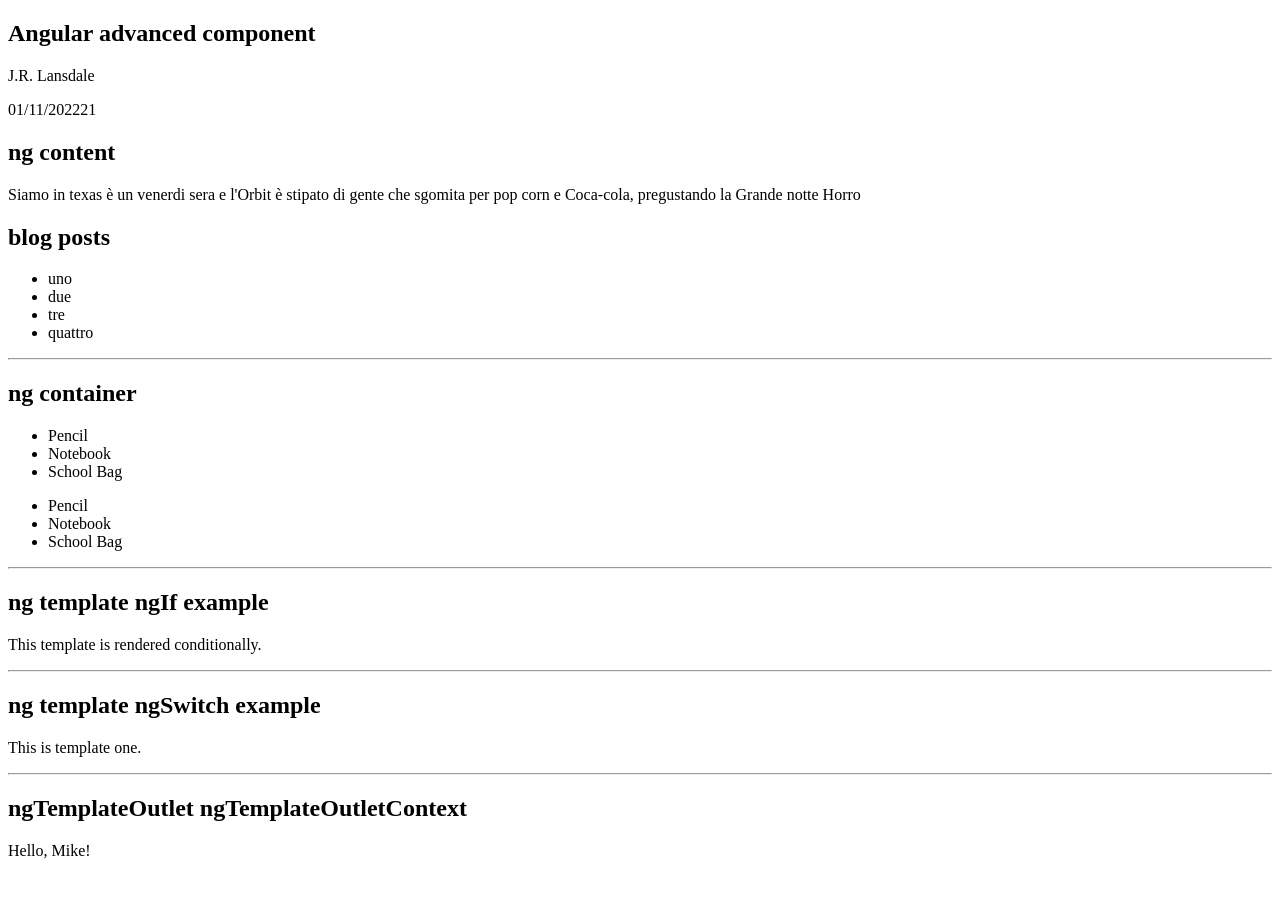
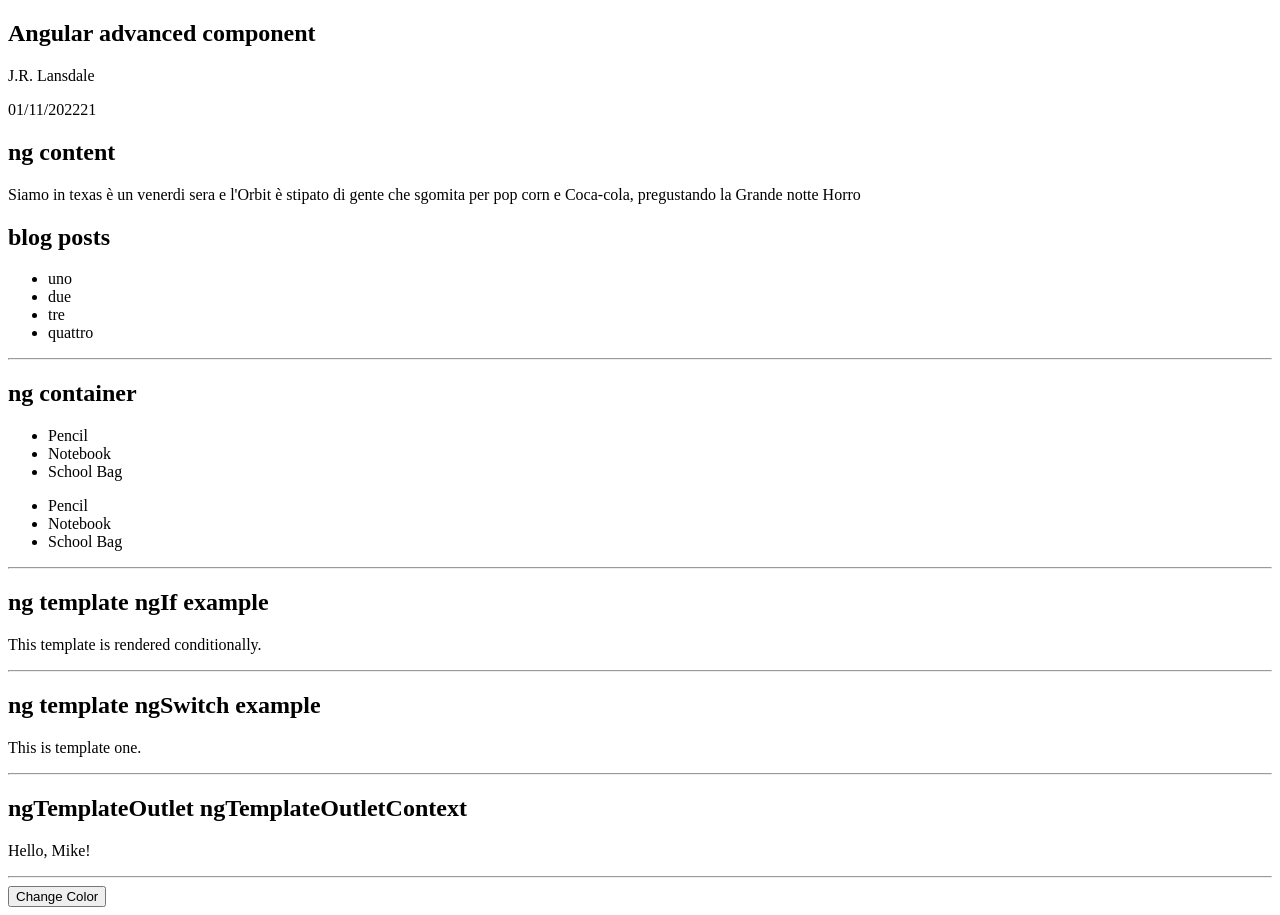
Before and after one commit to michelemalagnini/advancedComponentAngular, an Angular app in the folder advancedComponent/: page / in a window 1280 px wide. Before the commit the page ends 876 px from the top, so only its background shows below. Built offline with nearby package versions, Linux system fonts and the light colour scheme.

Commit message:
WIP: Renderer2 service to manipulate DOM

```diff
--- a/advancedComponent/src/app/app.component.ts
+++ b/advancedComponent/src/app/app.component.ts
@@ -1,4 +1,4 @@
-import { Component } from '@angular/core';
+import { Component, ElementRef, Renderer2 } from '@angular/core';
 import { BlogPostComponent } from './blog-post/blog-post.component';
 
 interface Product {
@@ -85,6 +85,8 @@ interface Product {
       [ngTemplateOutlet]="anotherTemplate"
       [ngTemplateOutletContext]="{ name: 'Mike' }"
     ></ng-container>
+    <hr />
+    <button (click)="changeColor()">Change Color</button>
   </app-blog-post>`,
   styleUrls: [],
 })
@@ -98,4 +100,12 @@ export class AppComponent {
   ];
   showTemplate: boolean = true;
   value: string = 'A'; //'B';
+
+  constructor(private elementRef: ElementRef, private renderer: Renderer2) {}
+
+  changeColor() {
+    const button = this.elementRef.nativeElement.querySelector('button');
+    this.renderer.setStyle(button, 'background-color', 'blue');
+    this.renderer.setStyle(button, 'color', 'white');
+  }
 }
```
